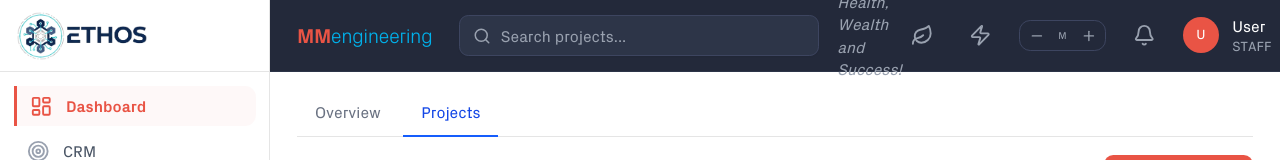
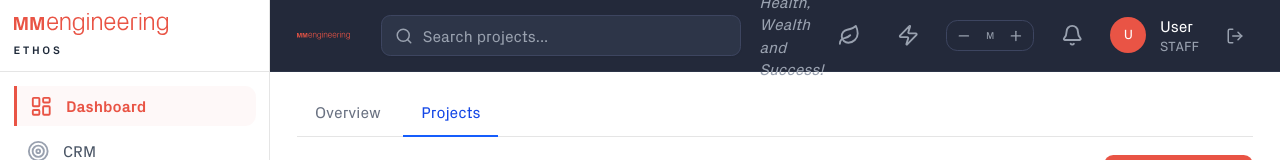
Before and after one commit to Plasticdev67/ETHOS, a Next.js app: page /projects in a window 1280 px wide. Shown: the top 160 px of the page. Built offline with nearby package versions, Linux system fonts and the light colour scheme; no server answers; the database is empty.

Commit message:
Use SVG MMengineering logo in sidebar and header
Co-Authored-By: Claude Opus 4.6 <noreply@anthropic.com>

```diff
--- a/src/components/layout/header.tsx
+++ b/src/components/layout/header.tsx
@@ -50,9 +50,9 @@ export function Header() {
       <div className="flex items-center gap-4 ml-10 md:ml-0">
         {/* MMengineering branding — light theme only */}
         {isLight && (
-          <div className="hidden md:flex items-center mr-2">
-            <span className="text-lg font-bold tracking-tight" style={{ color: "#e95445" }}>MM</span>
-            <span className="text-lg font-light tracking-tight" style={{ color: "#00b1eb" }}>engineering</span>
+          <div className="hidden md:flex items-center mr-3">
+            {/* eslint-disable-next-line @next/next/no-img-element */}
+            <img src="/mme-logo-coral.svg" alt="MMengineering" className="h-5 w-auto" />
           </div>
         )}
         <div className="relative">
--- a/src/components/layout/sidebar.tsx
+++ b/src/components/layout/sidebar.tsx
@@ -136,16 +136,19 @@ export function Sidebar() {
               <span className="sage-logo-version text-[14px] leading-none mt-0.5">200</span>
             </Link>
           ) : (
-            <div className="flex items-center cursor-pointer select-none" onClick={handleLogoClick}>
-              {/* eslint-disable-next-line @next/next/no-img-element */}
-              <img
-                src={onionMode ? "/onion-201.svg" : "/ethos-sidebar-logo.svg"}
-                alt={onionMode ? "Onion 201" : "ETHOS MK.1"}
-                className={cn(
-                  "h-12 w-auto transition-all duration-300",
-                  onionMode && "drop-shadow-[0_0_8px_rgba(212,168,67,0.5)]"
-                )}
-              />
+            <div className="flex flex-col items-start cursor-pointer select-none" onClick={handleLogoClick}>
+              {onionMode ? (
+                <>
+                  {/* eslint-disable-next-line @next/next/no-img-element */}
+                  <img src="/onion-201.svg" alt="Onion 201" className="h-12 w-auto drop-shadow-[0_0_8px_rgba(212,168,67,0.5)]" />
+                </>
+              ) : (
+                <>
+                  {/* eslint-disable-next-line @next/next/no-img-element */}
+                  <img src="/mme-logo-coral.svg" alt="MMengineering" className="h-5 w-auto" />
+                  <span className="text-[11px] font-bold tracking-[0.25em] text-gray-800 mt-1.5">ETHOS</span>
+                </>
+              )}
             </div>
           )
         ) : (
```
Also changed, not shown: public/mme-logo-coral.svg (added).
